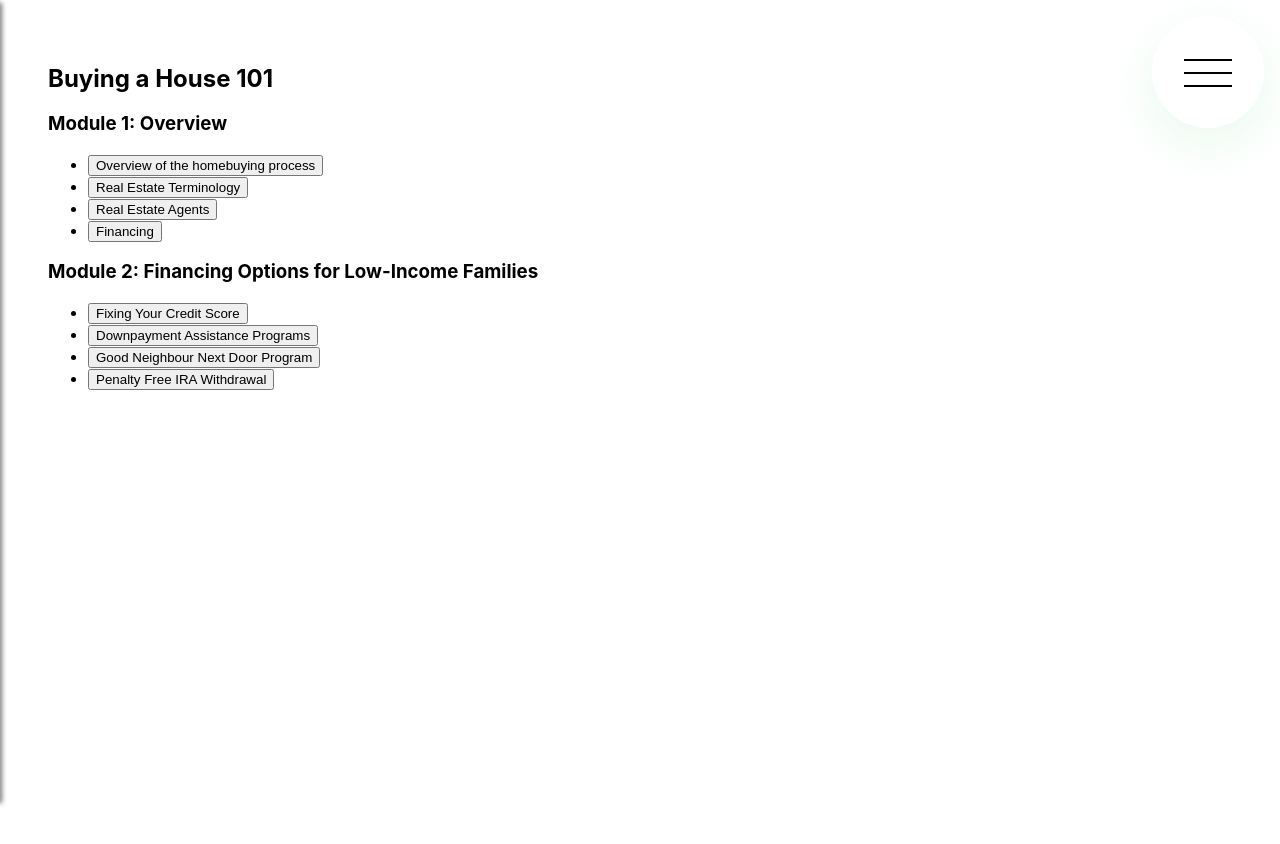
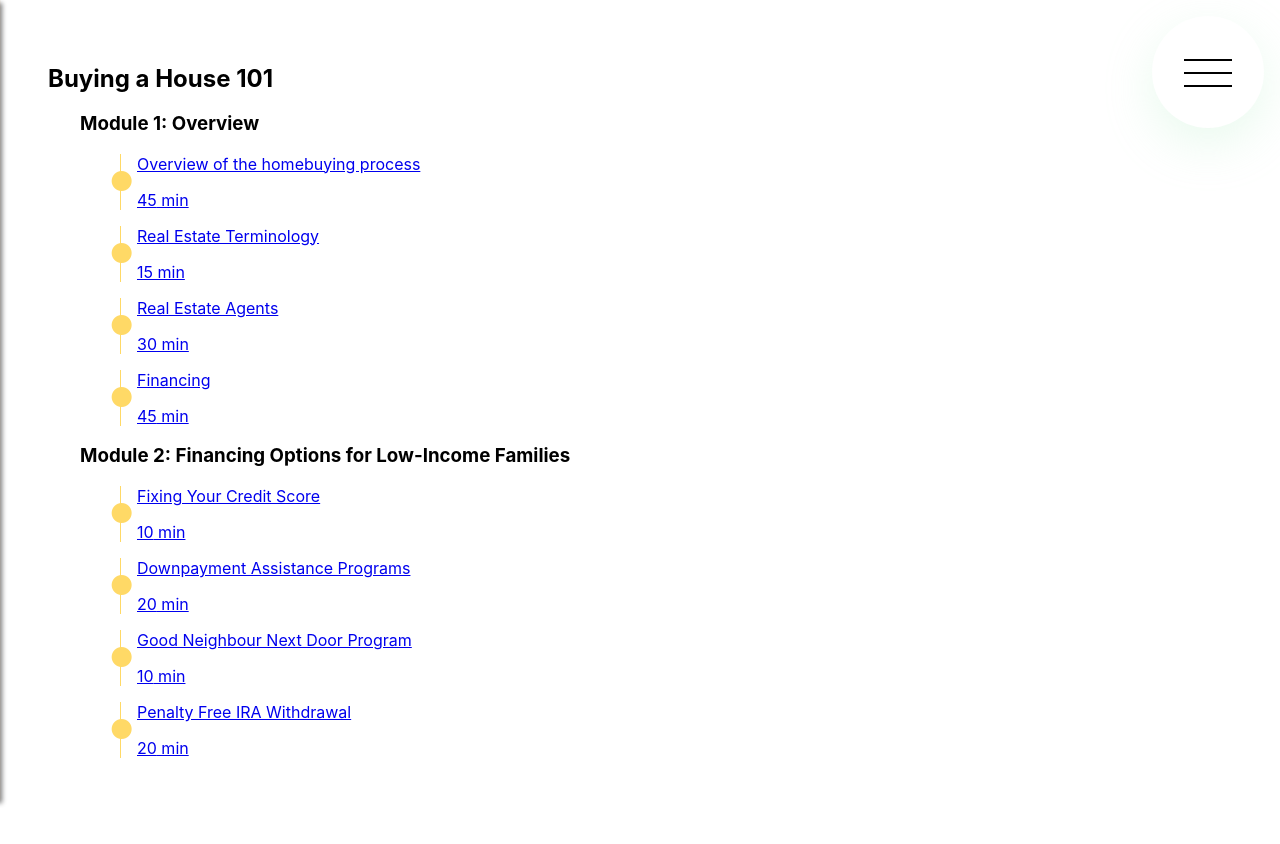
Before and after one commit to glaudiston/c2c, a React (Create React App) app in the folder home-academy-mfe/: page /lesson-plan in a window 1280 px wide. Shown: the top 844 px of the page. Before the commit the page ends 800 px from the top, so only its background shows below. Built offline with nearby package versions, Linux system fonts and the light colour scheme.

Commit message:
better css for lesson plan

```diff
--- /dev/null
+++ b/home-academy-mfe/src/LessonPlan.css
@@ -0,0 +1,36 @@
+.lesson-module {
+	padding-left: 2rem;
+}
+
+.lesson-module ul {
+	list-style: none; /* Remove default bullets */
+}
+
+.lesson-module ul li {
+	border-left: solid thin #FFD966;
+	padding-left: 1rem;
+}
+.lesson-module ul li::before {
+	content: "\2022";
+	color: #FFD966;
+	font-weight: bold;
+	display: inline-block;
+	width: .5em;
+	margin-left: -1.9rem;
+	margin-top: -1rem;
+	font-size: 4rem;
+	height: 2rem;
+	position: absolute;
+}
+
+.lesson-module a{
+	vertical-align: middle;
+}
+
+.lesson-module ul li:hover::before {
+	color: lightgray;
+}
+.lesson-module ul li:hover {
+	background-color: #FFD966;
+	box-shadow: 0px 0px 5px gray;
+}
--- a/home-academy-mfe/src/LessonPlan.tsx
+++ b/home-academy-mfe/src/LessonPlan.tsx
@@ -1,3 +1,4 @@
+import "./LessonPlan.css"
 import { useState } from "react";
 import Head from "./PageHeader";
 import { Link } from 'react-router-dom';
@@ -106,13 +107,14 @@ function LessonPlan() {
 		<div className="App">
 		    {Head("Buying a House 101", click, setClick )}
 			{modules.map((module, index) => {
-				return <div key={'div-'+module.id}>
+				return <div key={'div-'+module.id} className="lesson-module" >
 					<h3 key={'h3-'+module.id}>Module {index +1}: {module.title}</h3>
 					<ul key={'ul-'+module.id}>
 						{module.items.map((item, index) => {
 						return <li key={'li-'+module.id+'.'+item.id}>
 						  <Link key={'link-'+module.id+'.'+item.id} to={item.link}>
-						    <button key={'button-'+module.id+'.'+item.id}>{item.title}</button>
+						    <p key={'button-'+module.id+'.'+item.id}>{item.title}</p>
+						    <p key={'button-'+module.id+'.'+item.id}>{item.estimatTimeInMinutes} min</p>
 						  </Link>
 					      </li>
 						})}
```
